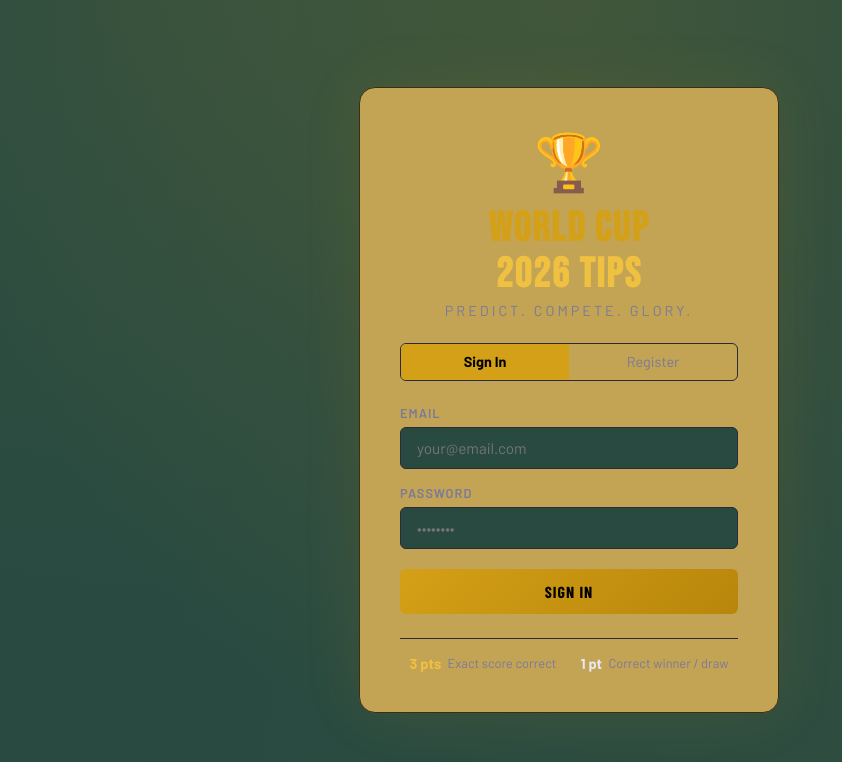
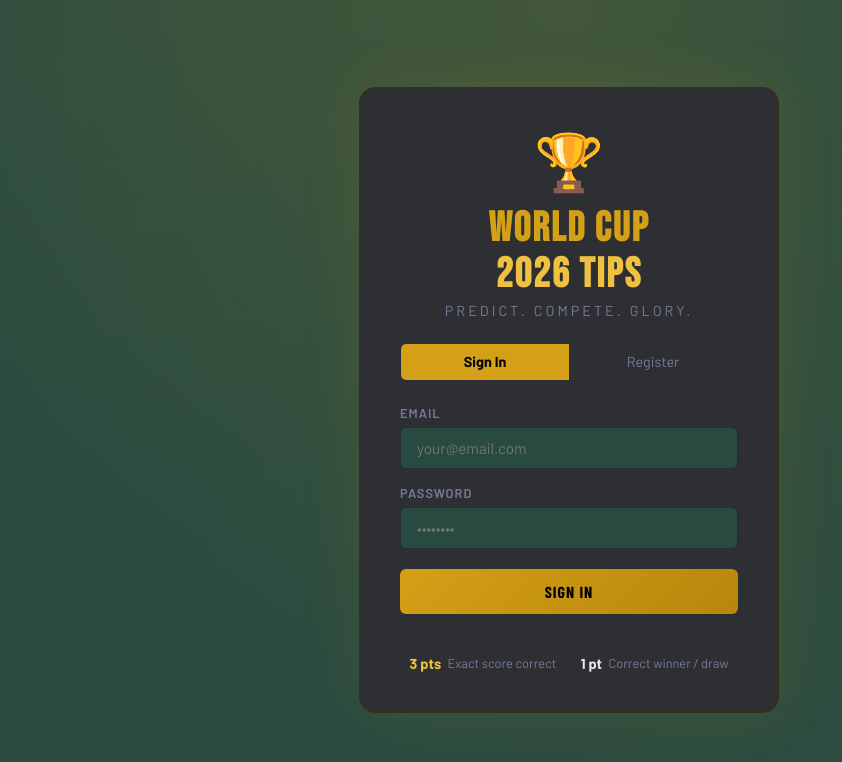
Before and after one commit to mikkelsc/hocworldcup2026, a React (Vite) app in the folder worldcup2026-tips/worldcup2026/: page / in a window 1280 px wide. Shown: the top 762 px of the page, without its empty margins (71-913 px from the left). Built offline with nearby package versions, Linux system fonts and the light colour scheme; no server answers.

Commit message:
Update index.css

```diff
--- a/worldcup2026-tips/worldcup2026/src/index.css
+++ b/worldcup2026-tips/worldcup2026/src/index.css
@@ -5,8 +5,8 @@
   --gold-light: #f0c040;
   --gold-dim: #8a6a10;
   --bg-deep: #284A41;
-  --bg-card: #C3A354;
-  --bg-card2: #16161f;
+  --bg-card: #2D2F33;
+  --bg-card2: #D9D9D6;
   --bg-nav: #0d0d14;
   --border: #2a2a3a;
   --border-gold: #3a3010;
```
